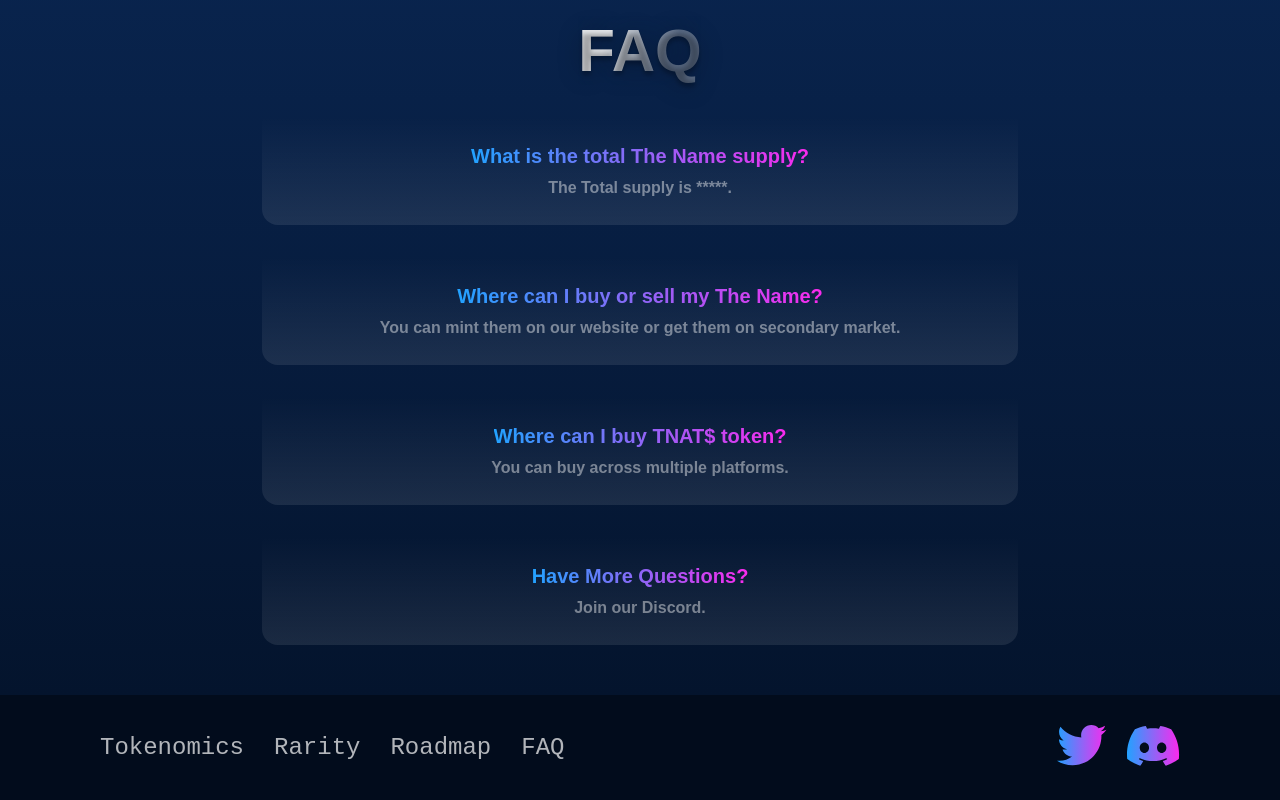
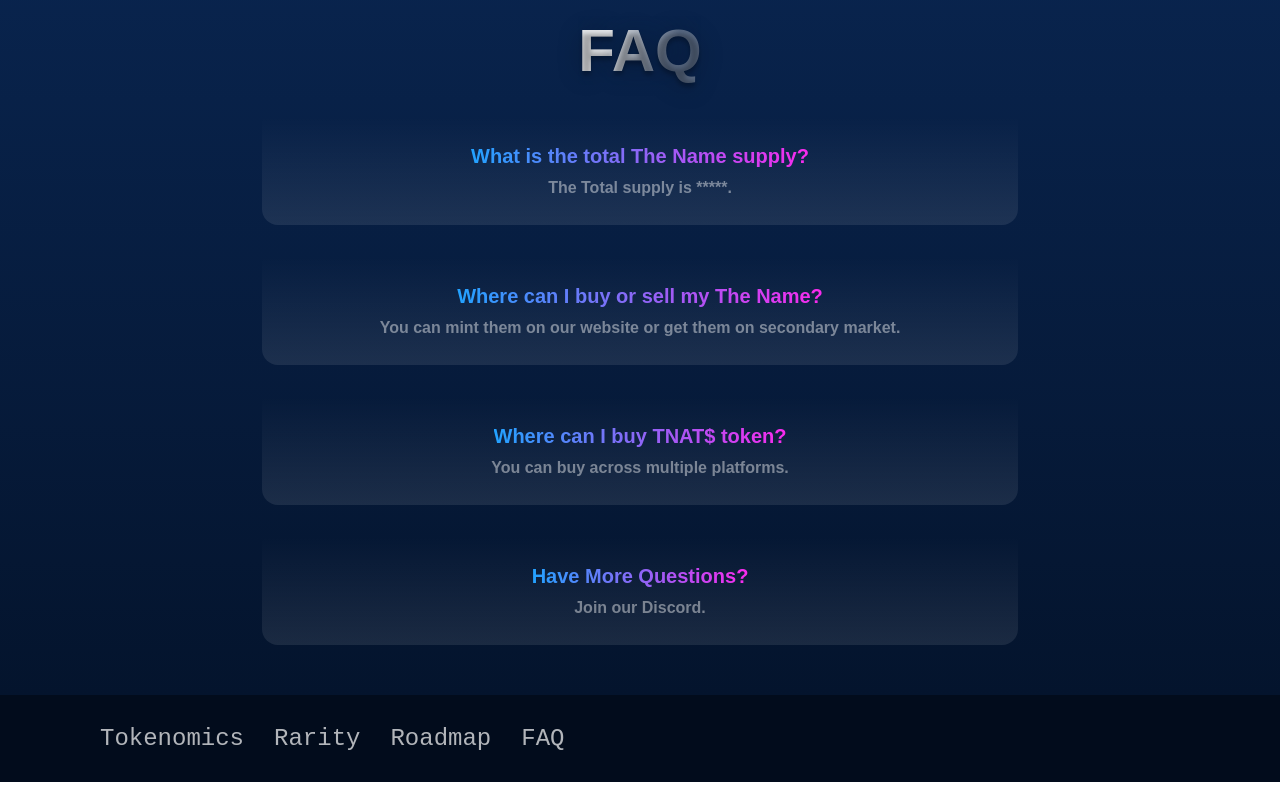
Before and after one commit to Cornerstone-04/nft-web-design, a React (Create React App) app: page / in a window 1280 px wide. Shown: the part 4520-5320 px from the top of the page. Built offline with nearby package versions, Linux system fonts and the light colour scheme.

Commit message:
Fixed svg error for Footer.jsx

```diff
--- a/src/components/Footer.jsx
+++ b/src/components/Footer.jsx
@@ -25,14 +25,14 @@ const Footer = () => {
             target="_blank"
             rel="noopener noreferrer"
           >
-            <img src={require("../assets/icons/twitter.svg")} alt="" />
+            <img src={require("../assets/icons/twitter.svg").require} alt="" />
           </a>
           <a
             href="https://discord.com/channels/@Cornerstone9139"
             target="_blank"
             rel="noopener noreferrer"
           >
-            <img src={require("../assets/icons/discord.svg")} alt="" />
+            <img src={require("../assets/icons/discord.svg").require} alt="" />
           </a>
         </div>
       </div>
@@ -57,14 +57,14 @@ const Footer = () => {
             target="_blank"
             rel="noopener noreferrer"
           >
-            <img src={require("../assets/icons/twitter.svg")} alt="" />
+            <img src={require("../assets/icons/twitter.svg").require} alt="" />
           </a>
           <a
             href="https://discord.com/channels/@Cornerstone9139"
             target="_blank"
             rel="noopener noreferrer"
           >
-            <img src={require("../assets/icons/discord.svg")} alt="" />
+            <img src={require("../assets/icons/discord.svg").require} alt="" />
           </a>
         </div>
       </div>
```
